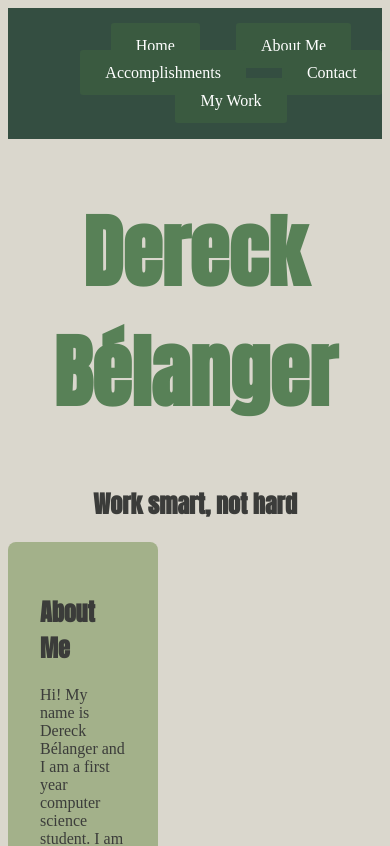
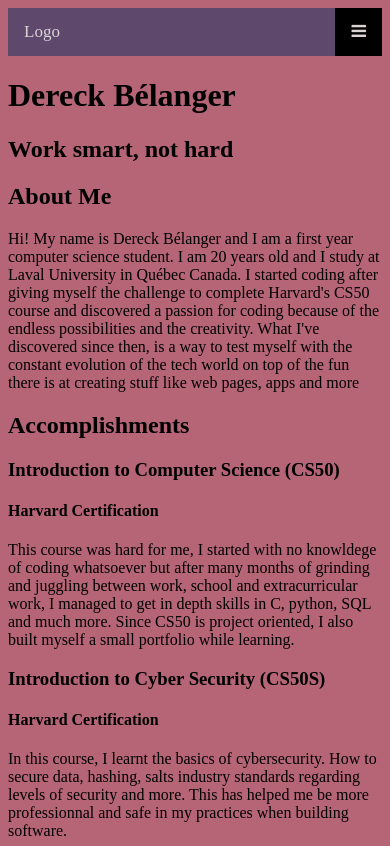
Before and after one commit to DereckBelanger/Resume-Website, a plain HTML site: page index.html in a window 390 px wide. Shown: the top 846 px of the page. Drawn offline with Linux system fonts and the light colour scheme.

Commit message:
Mobile navbar complete

```diff
--- a/css/style.css
+++ b/css/style.css
@@ -1,78 +1,58 @@
 /* 600PX- (MOBILE FIRST) */
-
 /* WEBSITE BEHAVIOR */
 * {
+    scroll-behavior: smooth;
     box-sizing: border-box;
-    scroll-behavior: smooth;
 }
 
-/* BACKROUND BODY */
-body {
-    background-color: #dad7cd;
-    color: #3b3c3a;
+.topnav {
+    overflow: hidden;
+    background-color: #333;
+    position: relative;
   }
 
-/* NAVIGATION BAR */
-nav li {
-    list-style-type: none;
-    display: inline-block;
-    padding-left: 2rem;
-    margin-top: 0.3rem;
-    margin-bottom: 0.3rem;
-    transition: transform 0.1s;
+  .topnav #myLinks {
+    display: none;
   }
 
-nav li:hover {
-    text-shadow: 2px 2px 3px #131c18;
-    transform: scale(1.4);
+  .topnav a {
+    color: rgb(219, 212, 212);
+    padding: 14px 16px;
+    text-decoration: none;
+    font-size: 17px;
+    display: block;
   }
 
-nav {
-    position: sticky;
+  .topnav a.icon {
+    background: rgb(0, 0, 0);
+    display: block;
+    position: absolute;
+    right: 0;
     top: 0;
-    text-align: center;
-    padding: 0.5rem 0rem 0.5rem 0rem;
-    background-color: #344e41;
   }
 
-a:link,
-a:visited {
-    background-color: #3a5a40;
-    color: white;
-    text-align: center;
-    padding: 14px 25px;
-    text-decoration: none;
-    border-radius: 3px;
+  .topnav a.icon {
+    background-color: black;
   }
 
-/* HEADER (MAIN SECTION W/ NAME AND QUOTE) */
-h1 {
-    color: #588157;
-    font-family: 'Anton', sans-serif;
-    font-size: 5rem;
+  .topnav a.icon:hover {
+    background-color: #252222
   }
 
-h2 {
-    font-family: 'anton', sans-serif;
+  .topnav a:hover {
+    background-color: #675274;
+    color: rgb(255, 255, 255);
   }
 
-header {
-    text-align: center;
+  .active {
+    background-color: #5e486c;
+    color: rgb(255, 255, 255);
   }
 
 
-/* FONT BODY (DIV SQUARES) */
-#aboutme {
-    background-color: #a3b18a;
-    padding: 2rem;
-    text-align: left;
-    width: 40%;
-    display: inline-block;
-    border-radius: 0.5rem;
-
+  body {
+    background-color: #b56576;
   }
-
-
 
 
 /* 600PX+ (TABLET) */
--- a/index.html
+++ b/index.html
@@ -15,15 +15,23 @@
 
 <body>
 
-    <nav>
-        <ul>
-            <li><a href="index.html">Home</a></li>
-            <li><a href="#aboutme">About Me</a></li>
-            <li><a href="#accomplishments">Accomplishments</a></li>
-            <li><a href="#contact">Contact</a></li>
-            <li><a href="myprojects.html">My Work</a></li>
-        </ul>
-    </nav>
+<!-- Load an icon library to show a hamburger menu (bars) on small screens -->
+<link rel="stylesheet" href="https://cdnjs.cloudflare.com/ajax/libs/font-awesome/4.7.0/css/font-awesome.min.css">
+
+<!-- Top Navigation Menu -->
+<div class="topnav">
+  <a href="#home" class="active">Logo</a>
+  <!-- Navigation links (hidden by default) -->
+  <div id="myLinks">
+    <a href="#aboutme">About Me</a>
+    <a href="#accomplishments">Accomplishments</a>
+    <a href="#contact">Contact</a>
+  </div>
+  <!-- "Hamburger menu" / "Bar icon" to toggle the navigation links -->
+  <a href="javascript:void(0);" class="icon" onclick="myFunction()">
+    <i class="fa fa-bars"></i>
+  </a>
+</div>
 
     <header id="top">
         <h1>Dereck Bélanger</h1>
@@ -72,13 +80,12 @@
             <li>205 Monseigneur-Bourget St, Lévis, QC G6V 6Z9</li>
         </ul>
     </footer>
-
+    <script src="script.js"></script>
+    <script src="https://kit.fontawesome.com/d6973d5988.js" crossorigin="anonymous"></script>
     <div id="fleche"><a href=#top>
             <span class="fa-solid fa-up-long"></span>
         </a>
     </div>
-
-    <script src="https://kit.fontawesome.com/d6973d5988.js" crossorigin="anonymous"></script>
 </body>
 
 </html>
--- /dev/null
+++ b/script.js
@@ -0,0 +1,9 @@
+/* Toggle between showing and hiding the navigation menu links when the user clicks on the hamburger menu / bar icon */
+function myFunction() {
+    var x = document.getElementById("myLinks");
+    if (x.style.display === "block") {
+      x.style.display = "none";
+    } else {
+      x.style.display = "block";
+    }
+  }
```
Lines whose indentation alone changed are shown as unchanged.
